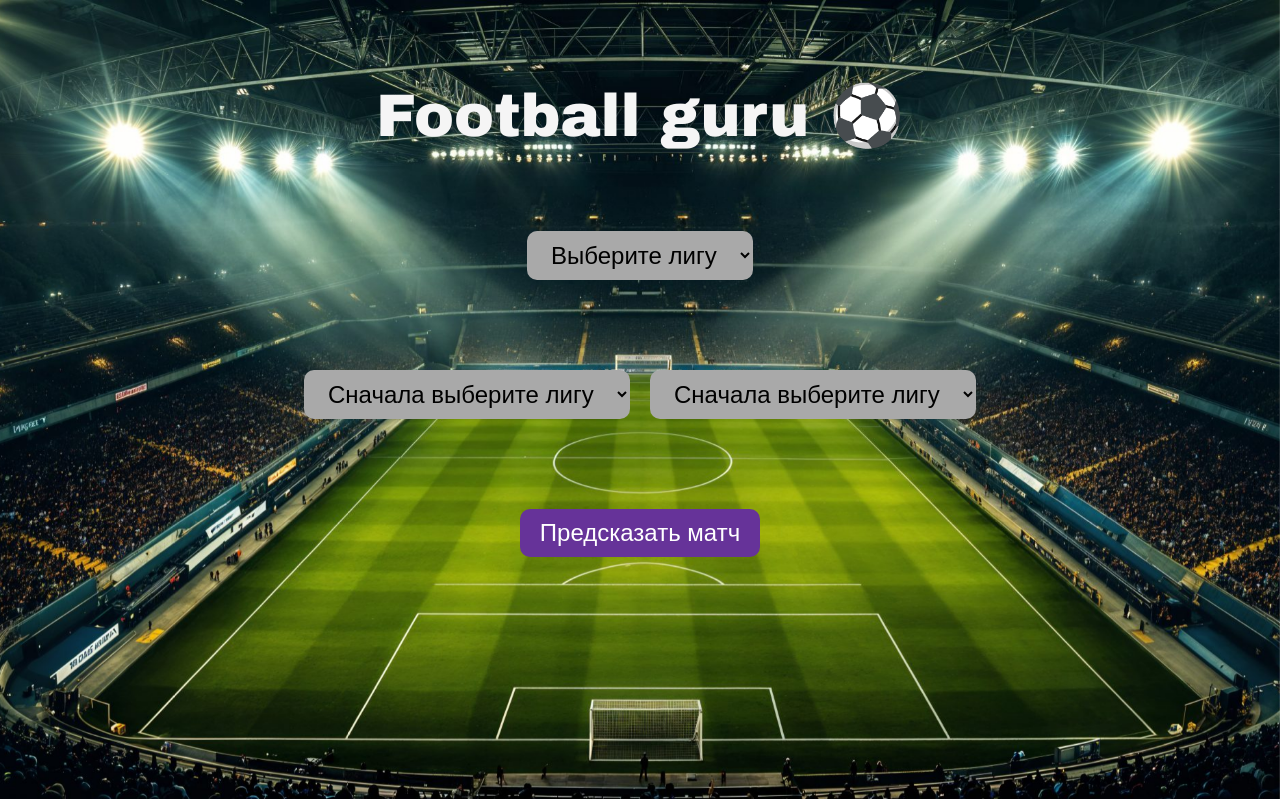
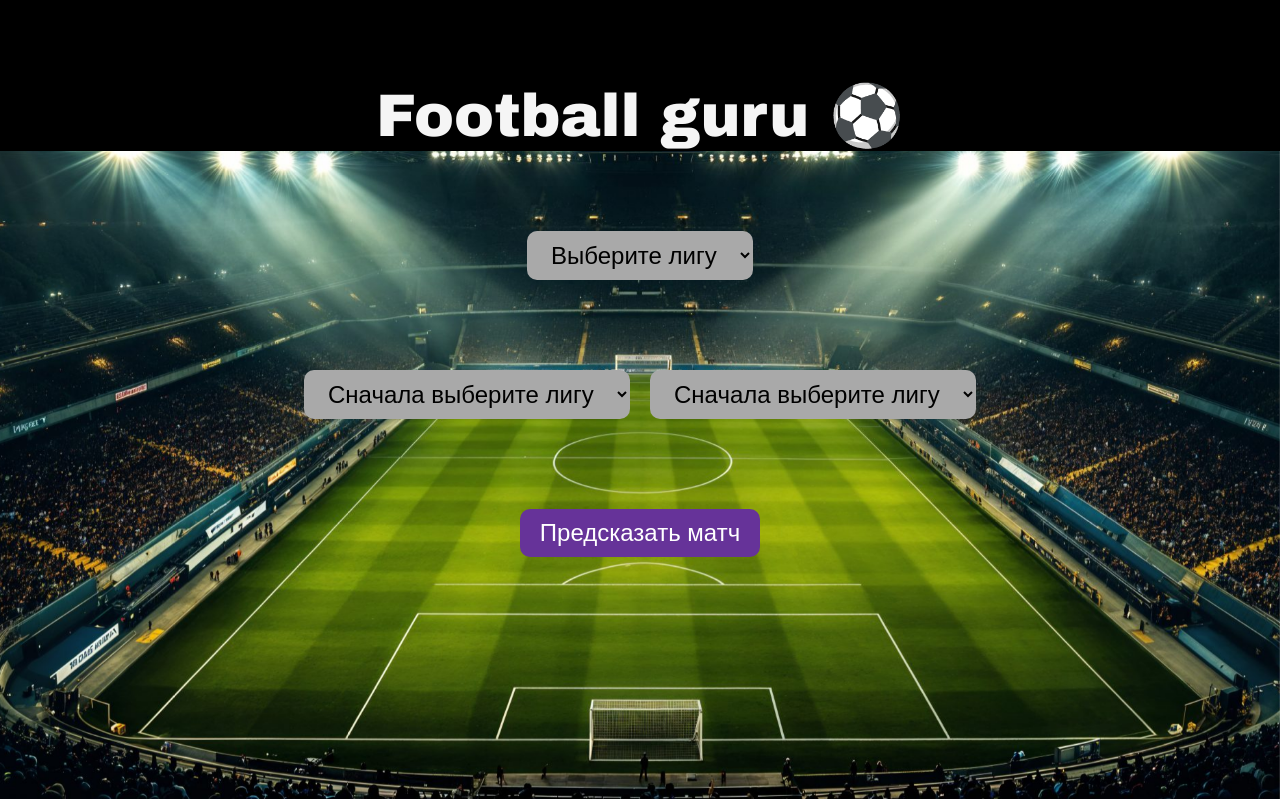
Before and after one commit to Jamal12321/Project, a Flask app: page / in a window 1280 px wide. Shown: the top 799 px of the page. Run offline with Flask 3, Linux system fonts and the light colour scheme.

Commit message:
Update index.html

```diff
--- a/templates/index.html
+++ b/templates/index.html
@@ -124,7 +124,7 @@
 </head>
 <body>
 
-    <p class="header hide-me" style="font-family: Arial Black;">Football guru ⚽</p>
+    <p class="header hide-me" style="font-family: Arial Black; background-color: black;">Football guru ⚽</p>
     <img src="/static/footbal_background.jpg" alt="" class="image">
 
     <div class="container hide-me">
```
